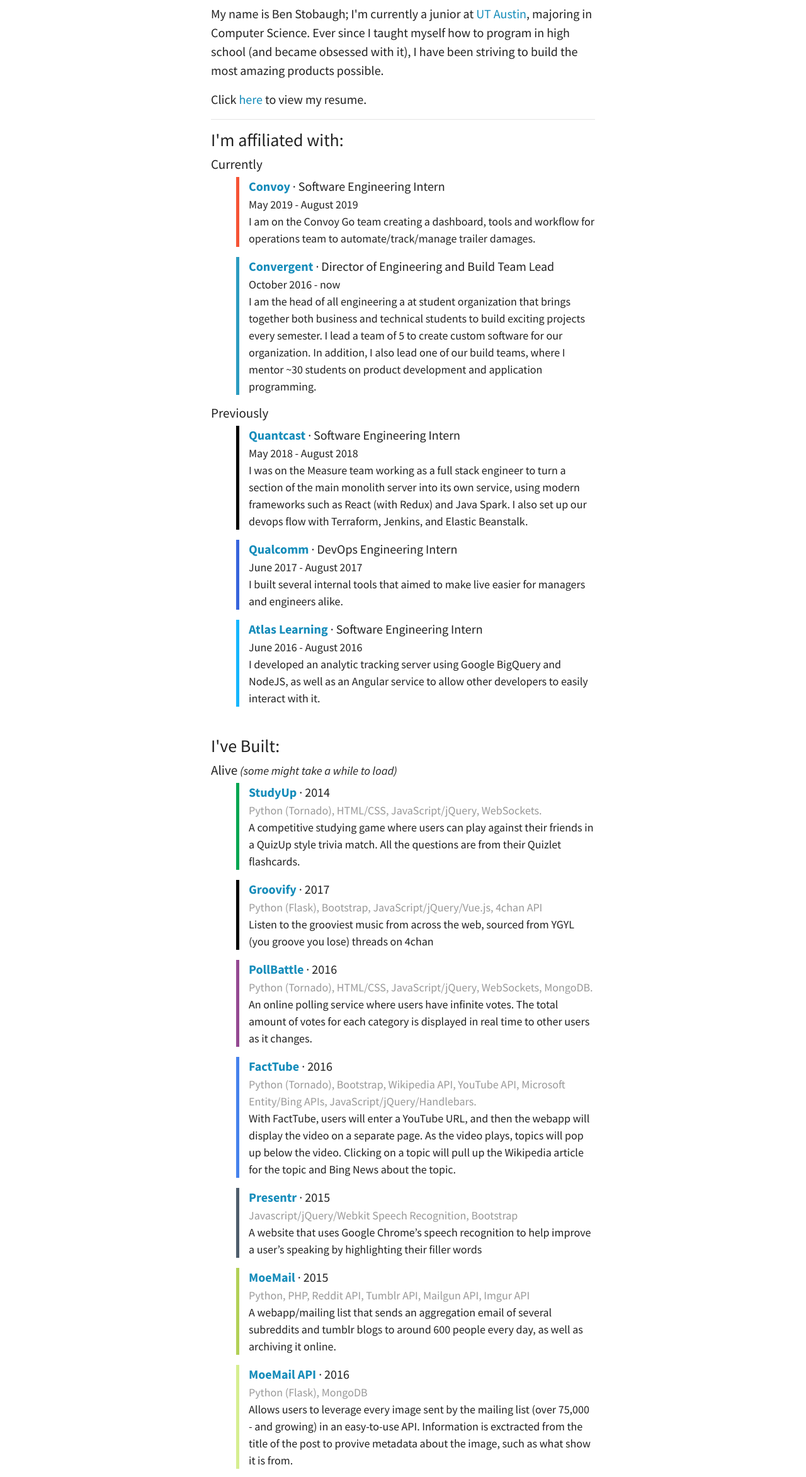
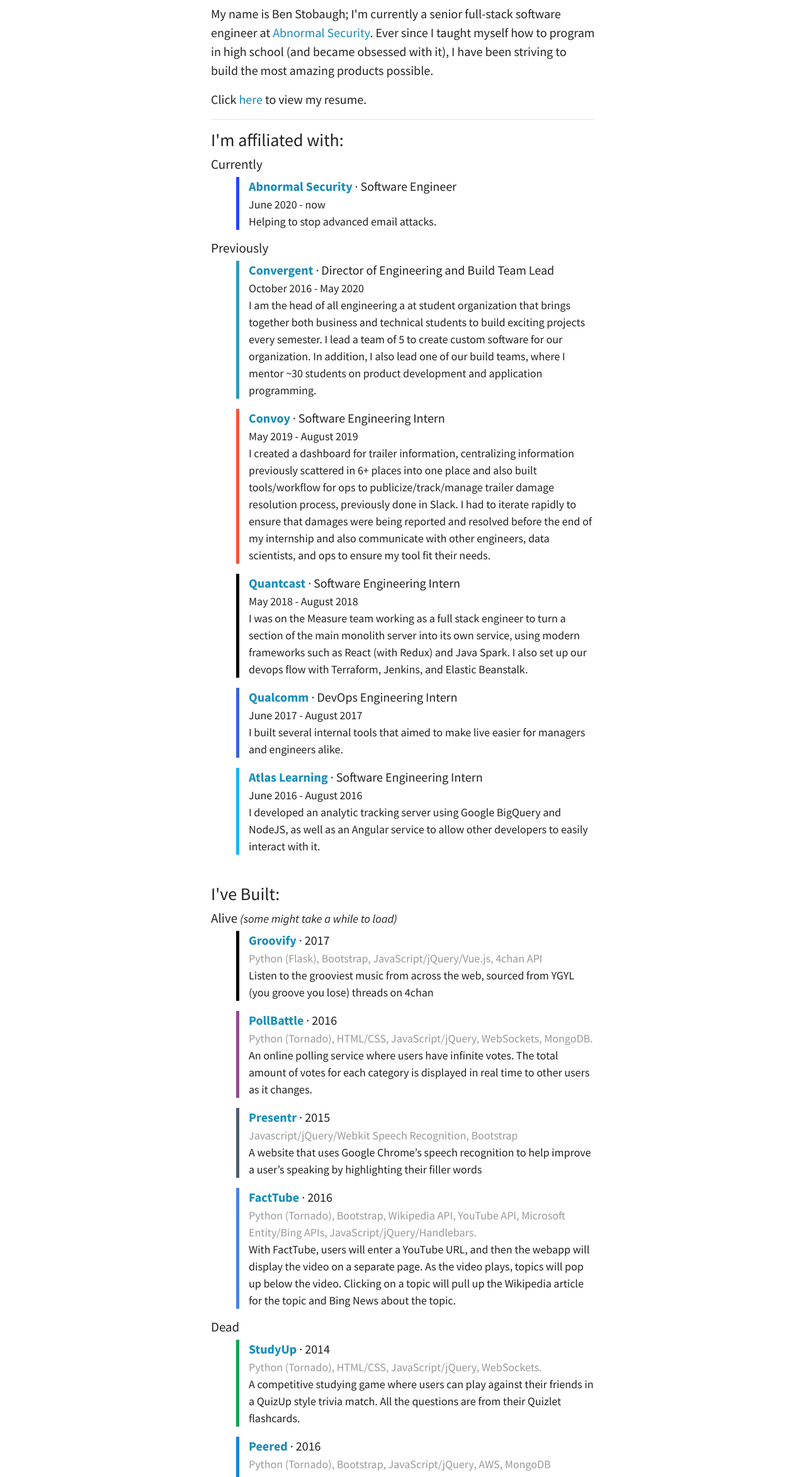
Before and after one commit to Legoben/helloben.co, a plain HTML site: page index.html in a window 1280 px wide. Shown: the part 202-2547 px from the top of the page at 63% size. Drawn offline with nearby package versions, Linux system fonts and the light colour scheme.

Commit message:
Update index.html from hosted version

```diff
--- a/index.html
+++ b/index.html
@@ -18,18 +18,6 @@
     <meta name="viewport" content="width=device-width, initial-scale=1">
     <meta name="description" content="Personal website of Ben Stobaugh" />
     <meta charset="utf-8" />
-
-    <!-- Google Analytics-->
-    <script>
-        (function(i,s,o,g,r,a,m){i['GoogleAnalyticsObject']=r;i[r]=i[r]||function(){
-            (i[r].q=i[r].q||[]).push(arguments)},i[r].l=1*new Date();a=s.createElement(o),
-            m=s.getElementsByTagName(o)[0];a.async=1;a.src=g;m.parentNode.insertBefore(a,m)
-        })(window,document,'script','//www.google-analytics.com/analytics.js','ga');
-
-        ga('create', 'UA-42186112-1', 'helloben.co');
-        ga('send', 'pageview');
-    </script>
-
 </head>
 
 <body>
@@ -48,7 +36,7 @@
         </div>
         <div class="row">
             <div class="col-sm-8 offset-sm-2 col-md-6 offset-md-3" id="main-content">
-                <p>My name is Ben Stobaugh; I'm currently a junior at <a href="https://www.cs.utexas.edu">UT Austin</a>, majoring in Computer Science.
+                <p>My name is Ben Stobaugh; I'm currently a senior full-stack software engineer at <a href="https://abnormalsecurity.com/careers/">Abnormal Security</a>.
                     Ever since I taught myself how to program in high school (and became obsessed with it), I have been striving to build the most amazing products possible.</p>
                 <p>
                     Click <a href="resume.pdf">here</a> to view my resume.
@@ -59,25 +47,35 @@
                 <h4>Currently</h4>
                 <ul class="s-list">
                     <li>
+                        <p style="border-left-color: #2149f5">
+                            <span class="title"><a href="https://abnormalsecurity.com/careers/">Abnormal Security</a> · Software Engineer</span><br/>
+                            June 2020 - now<br/>
+                            Helping to stop advanced email attacks.
+                        </p>
+                    </li>
+
+                </ul>
+                <h4>Previously</h4>
+                <ul class="s-list">
+                    <li>
+                        <p style="border-left-color: #2b9bc0">
+                            <span class="title"><a href="http://txconvergent.org">Convergent</a> · Director of Engineering and Build Team Lead</span><br/>
+                            October 2016 - May 2020<br/>
+                            I am the head of all engineering a at student organization that brings together both business and technical students to build exciting
+                            projects every semester. I lead a team of 5 to create custom software for our organization. In addition, I also lead one of our
+                            build teams, where I mentor ~30 students on product development and application programming.
+                        </p>
+                    </li>
+                    <li>
                         <p style="border-left-color: #f65335">
                             <span class="title"><a href="http://convoy.com">Convoy</a> · Software Engineering Intern</span></br>
                             May 2019 - August 2019<br/>
-                            I am on the Convoy Go team creating a dashboard, tools and workflow for operations team to automate/track/manage trailer damages.
+                            I created a dashboard for trailer information, centralizing information previously scattered in 6+ places into one place and also built
+                            tools/workflow for ops to publicize/track/manage trailer damage resolution process, previously done in Slack. I had to iterate rapidly to
+                            ensure that damages were being reported and resolved before the end of my internship and also communicate with other engineers, data scientists,
+                            and ops to ensure my tool fit their needs.
                         </p>
                     </li>
-                    <li>
-                        <p style="border-left-color: #2b9bc0">
-                            <span class="title"><a href="http://txconvergent.org">Convergent</a> · Director of Engineering and Build Team Lead</span><br/>
-                            October 2016 - now<br/>
-                            I am the head of all engineering a at student organization that brings together both business and technical students to build exciting
-                            projects every semester. I lead a team of 5 to create custom software for our organization. In addition, I also lead one of our
-                            build teams, where I mentor ~30 students on product development and application programming.
-
-                        </p>
-                    </li>
-                </ul>
-                <h4>Previously</h4>
-                <ul class="s-list">
                     <li>
                         <p style="border-left-color: black">
                             <span class="title"><a href="https://www.quantcast.com">Quantcast</a> · Software Engineering Intern</span><br/>
@@ -109,15 +107,6 @@
                 <h4>Alive <small><em>(some might take a while to load)</em></small></h4>
                 <ul class="s-list">
                     <li>
-                        <p style="border-left-color: #00a651">
-                            <span class="title"><a href="http://studyup.me?hb">StudyUp</a> · 2014</span><br/>
-                            <span class="tools text-muted">Python (Tornado), HTML/CSS, JavaScript/jQuery, WebSockets.</span><br/>
-                            A competitive studying game where users can play against their friends in a QuizUp style trivia match. All
-                            the questions are from their Quizlet flashcards.
-
-                        </p>
-                    </li>
-                    <li>
                         <p style="border-left-color: #000">
                             <span class="title"><a href="http://groovy.fyi/?hb">Groovify</a> · 2017</span><br/>
                             <span class="tools text-muted">Python (Flask), Bootstrap, JavaScript/jQuery/Vue.js, 4chan API</span> <br/>
@@ -134,6 +123,14 @@
                         </p>
                     </li>
                     <li>
+                        <p style="border-left-color: #4e5d6c">
+                            <span class="title"><a href="http://files.helloben.co/presentr/">Presentr</a> · 2015<br/></span>
+                            <span class="tools text-muted"> Javascript/jQuery/Webkit Speech Recognition, Bootstrap</span><br/>
+                            A website that uses Google Chrome’s speech recognition to help
+                            improve a user’s speaking by highlighting their filler words
+                        </p>
+                    </li>
+                    <li>
                         <p style="border-left-color: #4682ec">
                             <span class="title"><a href="http://facttube.herokuapp.com">FactTube</a> · 2016<br/></span>
                             <span class="tools text-muted">Python (Tornado), Bootstrap, Wikipedia API, YouTube API,
@@ -143,15 +140,8 @@
                             topic will pull up the Wikipedia article for the topic and Bing News about the topic.
                         </p>
                     </li>
-                    <li>
-                        <p style="border-left-color: #4e5d6c">
-                            <span class="title"><a href="http://files.helloben.co/presentr/">Presentr</a> · 2015<br/></span>
-                            <span class="tools text-muted"> Javascript/jQuery/Webkit Speech Recognition, Bootstrap</span><br/>
-                            A website that uses Google Chrome’s speech recognition to help
-                            improve a user’s speaking by highlighting their filler words
-                        </p>
-                    </li>
-                    <li>
+
+                    <!--<li>
                         <p style="border-left-color: #b2d056">
                             <span class="title"><a href="http://cutegirls.moe/?hb">MoeMail</a> · 2015<br/></span>
                             <span class="tools text-muted">Python, PHP, Reddit API, Tumblr API, Mailgun API, Imgur API</span> <br/>
@@ -167,11 +157,20 @@
                             Information is exctracted from the title of the post to provive metadata about the
                             image, such as what show it is from.
                         </p>
-                    </li>
+                    </li>-->
 
                 </ul>
                 <h4>Dead</h4>
                 <ul class="s-list">
+                    <li>
+                        <p style="border-left-color: #00a651">
+                            <span class="title"><a href="http://studyup.me?hb">StudyUp</a> · 2014</span><br/>
+                            <span class="tools text-muted">Python (Tornado), HTML/CSS, JavaScript/jQuery, WebSockets.</span><br/>
+                            A competitive studying game where users can play against their friends in a QuizUp style trivia match. All
+                            the questions are from their Quizlet flashcards.
+
+                        </p>
+                    </li>
                     <li>
                         <p style="border-left-color: #0a84e4">
                             <span class="title"><a href="https://docs.google.com/presentation/d/1d62-aGL3kYK1_0wKXjEWLYomLv9gytrGX5rR1o1pqUw/edit">Peered</a> · 2016<br/></span>
```
